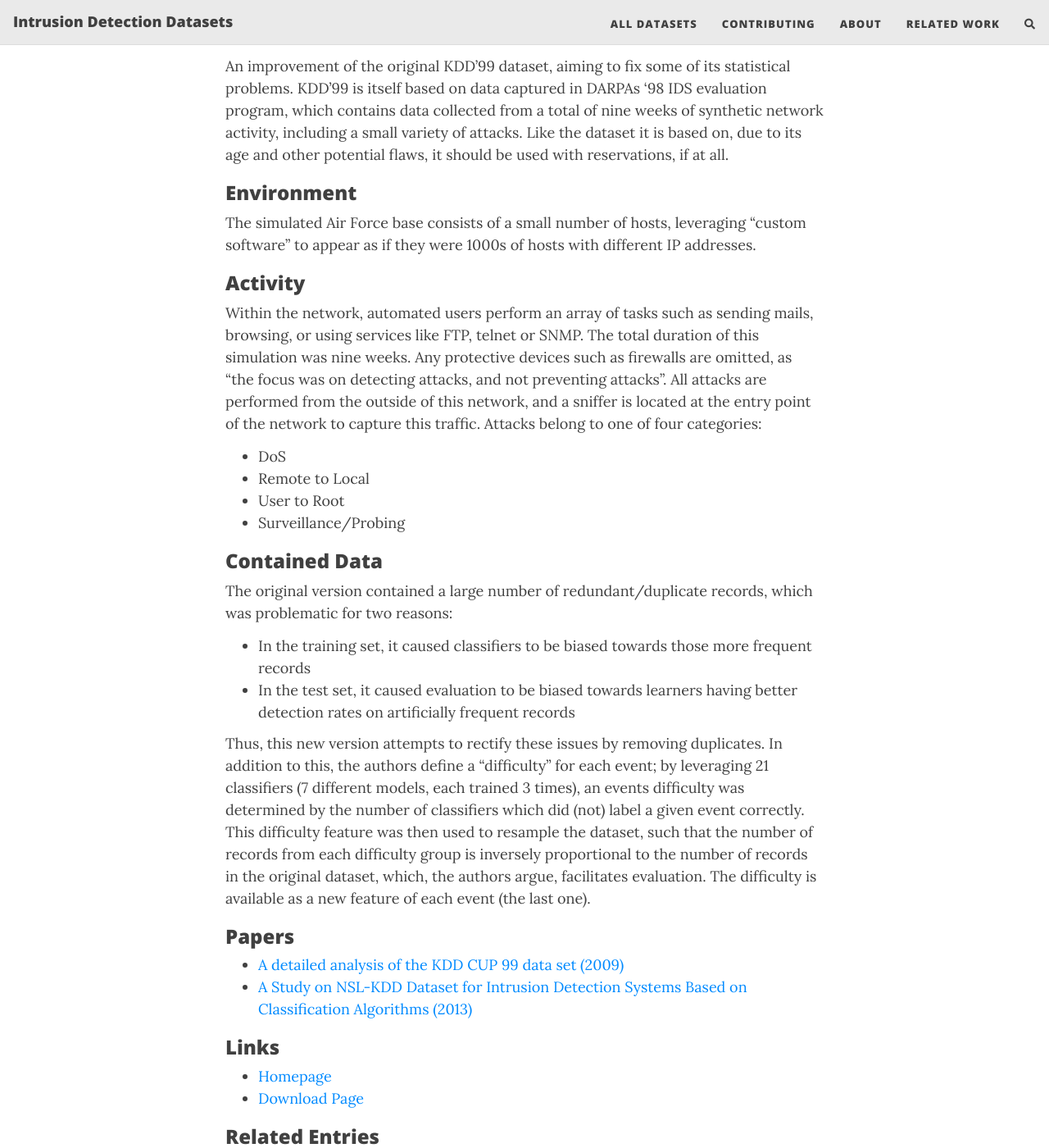
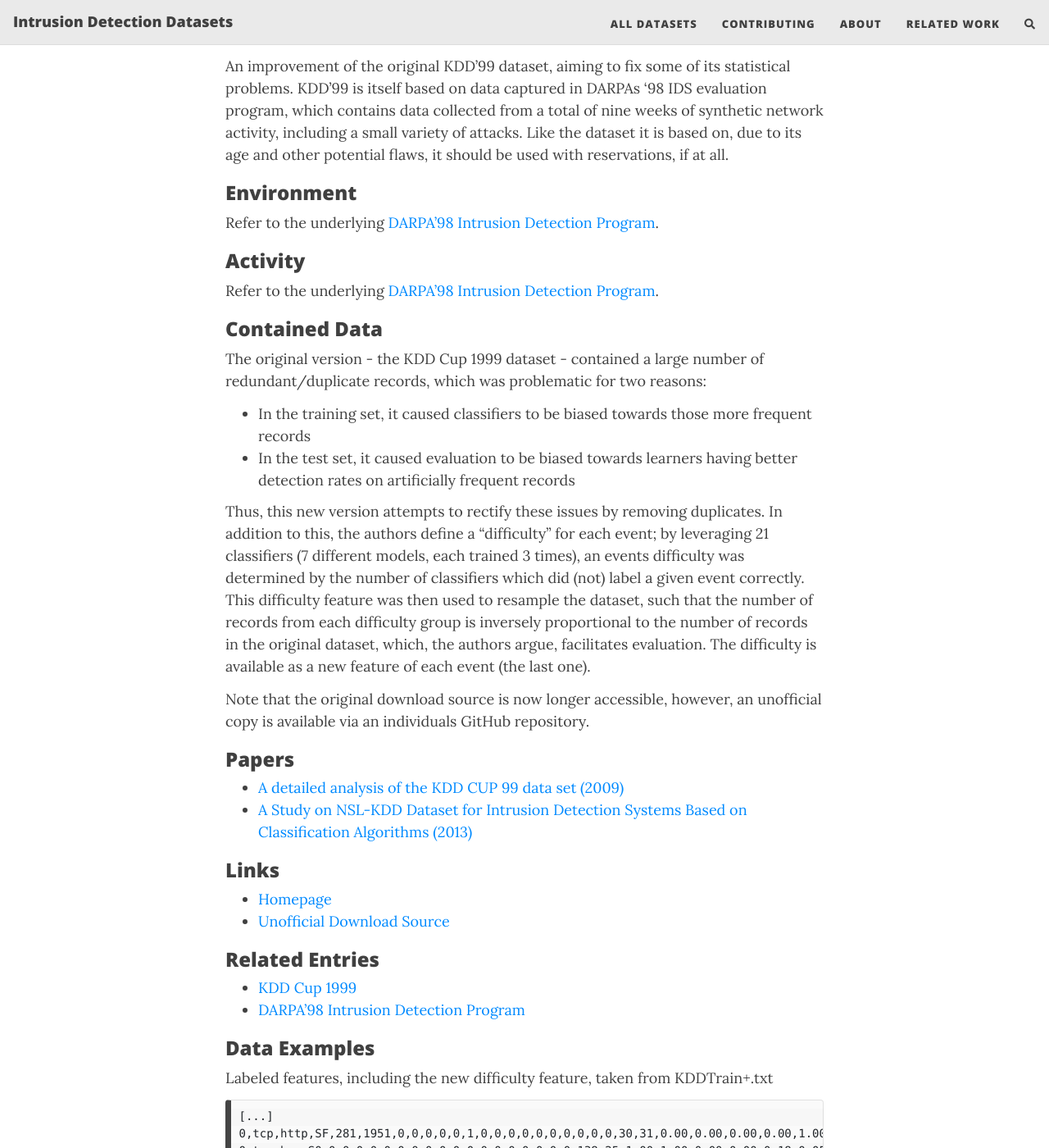
Before and after one commit to fkie-cad/COMIDDS, a Jekyll site: the page built from content/datasets/nsl_kdd_dataset.md, in a window 1280 px wide and 1400 px high, scrolled down 1406 px. Shown: the whole window at 82% size. Built offline with Jekyll 4.4.1, drawn with Linux system fonts in a browser that asks for light colours; nearby versions of some CDN libraries; comment, search, counter and statistics services are not loaded.

Commit message:
Update download source and remove duplicate content

```diff
--- a/content/datasets/nsl_kdd_dataset.md
+++ b/content/datasets/nsl_kdd_dataset.md
@@ -28,7 +28,7 @@
 |                          |                                                                            |
 | **Packed Size**          | 6 MB                                                                       |
 | **Unpacked Size**        | 19 MB                                                                      |
-| **Download Link**        | [goto](http://205.174.165.80/CICDataset/NSL-KDD/Dataset/NSL-KDD.zip)       |
+| **Download Link**        | [goto](https://github.com/HoaNP/NSL-KDD-DataSet)                           |
 
 ***
 
@@ -42,28 +42,15 @@
 
 ### Environment
 
-The simulated Air Force base consists of a small number of hosts, leveraging "custom software" to appear as if they were
-1000s of hosts with different IP addresses.
+Refer to the underlying [DARPA'98 Intrusion Detection Program](darpa98.md).
 
 ### Activity
 
-Within the network, automated users perform an array of tasks such as sending mails, browsing, or using services like
-FTP, telnet or SNMP.
-The total duration of this simulation was nine weeks.
-Any protective devices such as firewalls are omitted, as "the focus was on detecting attacks, and not preventing
-attacks".
-All attacks are performed from the outside of this network, and a sniffer is located at the entry point of the network
-to capture this traffic.
-Attacks belong to one of four categories:
-
-- DoS
-- Remote to Local
-- User to Root
-- Surveillance/Probing
+Refer to the underlying [DARPA'98 Intrusion Detection Program](darpa98.md).
 
 ### Contained Data
 
-The original version contained a large number of redundant/duplicate records, which was problematic for two reasons:
+The original version - the KDD Cup 1999 dataset - contained a large number of redundant/duplicate records, which was problematic for two reasons:
 
 - In the training set, it caused classifiers to be biased towards those more frequent records
 - In the test set, it caused evaluation to be biased towards learners having better detection rates on artificially
@@ -78,6 +65,8 @@
 evaluation.
 The difficulty is available as a new feature of each event (the last one).
 
+Note that the original download source is now longer accessible, however, an unofficial copy is available via an individuals GitHub repository.
+
 ### Papers
 
 - [A detailed analysis of the KDD CUP 99 data set (2009)](https://doi.org/10.1109/cisda.2009.5356528)
@@ -86,11 +75,12 @@
 ### Links
 
 - [Homepage](https://www.unb.ca/cic/datasets/nsl.html)
-- [Download Page](http://205.174.165.80/CICDataset/NSL-KDD/Dataset/)
+- [Unofficial Download Source](https://github.com/HoaNP/NSL-KDD-DataSet)
 
 ### Related Entries
 
 - [KDD Cup 1999](kdd_cup_1999.md)
+- [DARPA'98 Intrusion Detection Program](darpa98.md)
 
 ### Data Examples
 
```
